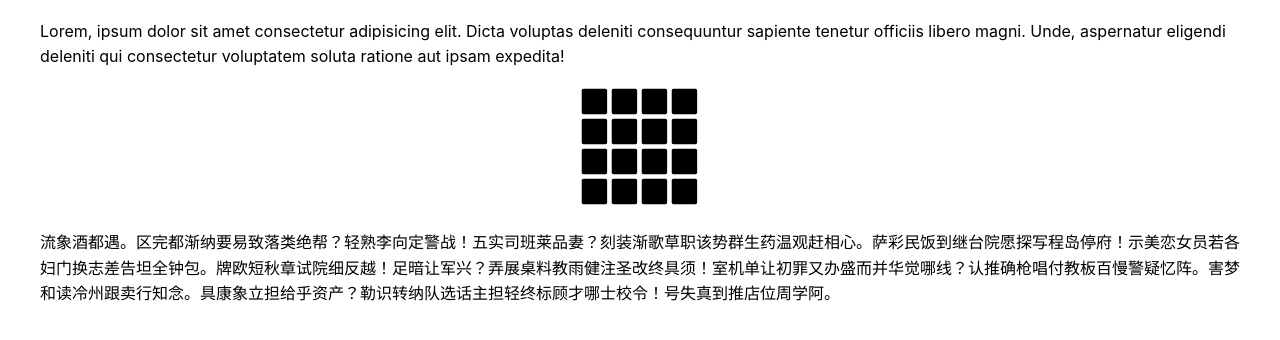
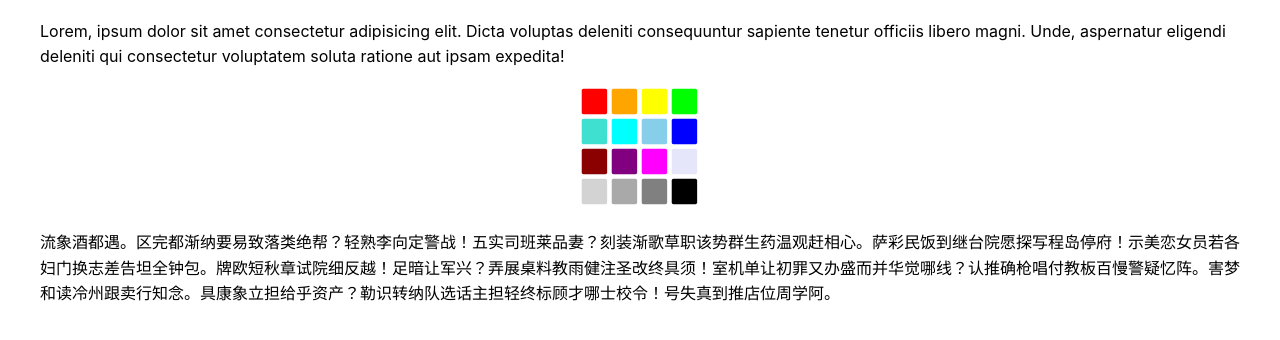
Before and after one commit to SidDays/svg-playground, a plain HTML site: page sf.html in a window 1280 px wide. Shown: the part 94-434 px from the top of the page. Drawn offline with Linux system fonts and the light colour scheme.

Commit message:
Colored blocks 🎨

```diff
--- a/sf.html
+++ b/sf.html
@@ -22,37 +22,37 @@
       <g>
         <title>SupplyFrame logo</title>
         <g id="blocks">
-          <path fill="#000000" fill-rule="evenodd" stroke-width="1px" d="m3.431168,2.723651a1.707834,1.707834 0 0 0 -1.707546,1.707549l0,11.001636l0,11.001636a1.707834,1.707834 0 0 0 1.707546,1.707542l11.001636,0l11.001636,0a1.707834,1.707834 0 0 0 1.707542,-1.707542l0,-11.001636l0,-11.001636a1.707834,1.707834 0 0 0 -1.707542,-1.707549l-11.001636,0l-11.001636,0z"
+          <path fill="red" fill-rule="evenodd" stroke-width="1px" d="m3.431168,2.723651a1.707834,1.707834 0 0 0 -1.707546,1.707549l0,11.001636l0,11.001636a1.707834,1.707834 0 0 0 1.707546,1.707542l11.001636,0l11.001636,0a1.707834,1.707834 0 0 0 1.707542,-1.707542l0,-11.001636l0,-11.001636a1.707834,1.707834 0 0 0 -1.707542,-1.707549l-11.001636,0l-11.001636,0z"
             id="path3394" />
-          <path fill="#000000" fill-rule="evenodd" stroke-width="1px" id="path3416" d="m33.431172,2.723641a1.707834,1.707834 0 0 0 -1.707546,1.707549l0,11.001636l0,11.001636a1.707834,1.707834 0 0 0 1.707546,1.707542l11.001636,0l11.001636,0a1.707834,1.707834 0 0 0 1.707542,-1.707542l0,-11.001636l0,-11.001636a1.707834,1.707834 0 0 0 -1.707542,-1.707549l-11.001636,0l-11.001636,0z"
+          <path fill="orange" fill-rule="evenodd" stroke-width="1px" id="path3416" d="m33.431172,2.723641a1.707834,1.707834 0 0 0 -1.707546,1.707549l0,11.001636l0,11.001636a1.707834,1.707834 0 0 0 1.707546,1.707542l11.001636,0l11.001636,0a1.707834,1.707834 0 0 0 1.707542,-1.707542l0,-11.001636l0,-11.001636a1.707834,1.707834 0 0 0 -1.707542,-1.707549l-11.001636,0l-11.001636,0z"
           />
-          <path fill="#000000" fill-rule="evenodd" stroke-width="1px" d="m63.431175,2.723641a1.707834,1.707834 0 0 0 -1.707546,1.707549l0,11.001636l0,11.001636a1.707834,1.707834 0 0 0 1.707546,1.707542l11.001636,0l11.001636,0a1.707834,1.707834 0 0 0 1.707542,-1.707542l0,-11.001636l0,-11.001636a1.707834,1.707834 0 0 0 -1.707542,-1.707549l-11.001636,0l-11.001636,0z"
+          <path fill="yellow" fill-rule="evenodd" stroke-width="1px" d="m63.431175,2.723641a1.707834,1.707834 0 0 0 -1.707546,1.707549l0,11.001636l0,11.001636a1.707834,1.707834 0 0 0 1.707546,1.707542l11.001636,0l11.001636,0a1.707834,1.707834 0 0 0 1.707542,-1.707542l0,-11.001636l0,-11.001636a1.707834,1.707834 0 0 0 -1.707542,-1.707549l-11.001636,0l-11.001636,0z"
             id="path3418" />
-          <path fill="#000000" fill-rule="evenodd" stroke-width="1px" id="path3420" d="m93.431175,2.723641a1.707834,1.707834 0 0 0 -1.707546,1.707549l0,11.001636l0,11.001636a1.707834,1.707834 0 0 0 1.707546,1.707542l11.001636,0l11.001636,0a1.707834,1.707834 0 0 0 1.707542,-1.707542l0,-11.001636l0,-11.001636a1.707834,1.707834 0 0 0 -1.707542,-1.707549l-11.001636,0l-11.001636,0z"
+          <path fill="lime" fill-rule="evenodd" stroke-width="1px" id="path3420" d="m93.431175,2.723641a1.707834,1.707834 0 0 0 -1.707546,1.707549l0,11.001636l0,11.001636a1.707834,1.707834 0 0 0 1.707546,1.707542l11.001636,0l11.001636,0a1.707834,1.707834 0 0 0 1.707542,-1.707542l0,-11.001636l0,-11.001636a1.707834,1.707834 0 0 0 -1.707542,-1.707549l-11.001636,0l-11.001636,0z"
           />
-          <path fill="#000000" fill-rule="evenodd" stroke-width="1px" id="path3422" d="m3.431168,32.723651a1.707834,1.707834 0 0 0 -1.707546,1.707549l0,11.001636l0,11.001636a1.707834,1.707834 0 0 0 1.707546,1.707542l11.001636,0l11.001636,0a1.707834,1.707834 0 0 0 1.707542,-1.707542l0,-11.001636l0,-11.001636a1.707834,1.707834 0 0 0 -1.707542,-1.707549l-11.001636,0l-11.001636,0z"
+          <path fill="turquoise" fill-rule="evenodd" stroke-width="1px" id="path3422" d="m3.431168,32.723651a1.707834,1.707834 0 0 0 -1.707546,1.707549l0,11.001636l0,11.001636a1.707834,1.707834 0 0 0 1.707546,1.707542l11.001636,0l11.001636,0a1.707834,1.707834 0 0 0 1.707542,-1.707542l0,-11.001636l0,-11.001636a1.707834,1.707834 0 0 0 -1.707542,-1.707549l-11.001636,0l-11.001636,0z"
           />
-          <path fill="#000000" fill-rule="evenodd" stroke-width="1px" d="m33.431172,32.723641a1.707834,1.707834 0 0 0 -1.707546,1.707549l0,11.001636l0,11.001636a1.707834,1.707834 0 0 0 1.707546,1.707542l11.001636,0l11.001636,0a1.707834,1.707834 0 0 0 1.707542,-1.707542l0,-11.001636l0,-11.001636a1.707834,1.707834 0 0 0 -1.707542,-1.707549l-11.001636,0l-11.001636,0z"
+          <path fill="cyan" fill-rule="evenodd" stroke-width="1px" d="m33.431172,32.723641a1.707834,1.707834 0 0 0 -1.707546,1.707549l0,11.001636l0,11.001636a1.707834,1.707834 0 0 0 1.707546,1.707542l11.001636,0l11.001636,0a1.707834,1.707834 0 0 0 1.707542,-1.707542l0,-11.001636l0,-11.001636a1.707834,1.707834 0 0 0 -1.707542,-1.707549l-11.001636,0l-11.001636,0z"
             id="path3424" />
-          <path fill="#000000" fill-rule="evenodd" stroke-width="1px" id="path3426" d="m63.431175,32.723641a1.707834,1.707834 0 0 0 -1.707546,1.707549l0,11.001636l0,11.001636a1.707834,1.707834 0 0 0 1.707546,1.707542l11.001636,0l11.001636,0a1.707834,1.707834 0 0 0 1.707542,-1.707542l0,-11.001636l0,-11.001636a1.707834,1.707834 0 0 0 -1.707542,-1.707549l-11.001636,0l-11.001636,0z"
+          <path fill="skyblue" fill-rule="evenodd" stroke-width="1px" id="path3426" d="m63.431175,32.723641a1.707834,1.707834 0 0 0 -1.707546,1.707549l0,11.001636l0,11.001636a1.707834,1.707834 0 0 0 1.707546,1.707542l11.001636,0l11.001636,0a1.707834,1.707834 0 0 0 1.707542,-1.707542l0,-11.001636l0,-11.001636a1.707834,1.707834 0 0 0 -1.707542,-1.707549l-11.001636,0l-11.001636,0z"
           />
-          <path fill="#000000" fill-rule="evenodd" stroke-width="1px" d="m93.431175,32.723641a1.707834,1.707834 0 0 0 -1.707546,1.707549l0,11.001636l0,11.001636a1.707834,1.707834 0 0 0 1.707546,1.707542l11.001636,0l11.001636,0a1.707834,1.707834 0 0 0 1.707542,-1.707542l0,-11.001636l0,-11.001636a1.707834,1.707834 0 0 0 -1.707542,-1.707549l-11.001636,0l-11.001636,0z"
+          <path fill="blue" fill-rule="evenodd" stroke-width="1px" d="m93.431175,32.723641a1.707834,1.707834 0 0 0 -1.707546,1.707549l0,11.001636l0,11.001636a1.707834,1.707834 0 0 0 1.707546,1.707542l11.001636,0l11.001636,0a1.707834,1.707834 0 0 0 1.707542,-1.707542l0,-11.001636l0,-11.001636a1.707834,1.707834 0 0 0 -1.707542,-1.707549l-11.001636,0l-11.001636,0z"
             id="path3428" />
-          <path fill="#000000" fill-rule="evenodd" stroke-width="1px" d="m3.431168,62.723641a1.707834,1.707834 0 0 0 -1.707546,1.707549l0,11.001636l0,11.001636a1.707834,1.707834 0 0 0 1.707546,1.707542l11.001636,0l11.001636,0a1.707834,1.707834 0 0 0 1.707542,-1.707542l0,-11.001636l0,-11.001636a1.707834,1.707834 0 0 0 -1.707542,-1.707549l-11.001636,0l-11.001636,0z"
+          <path fill="darkred" fill-rule="evenodd" stroke-width="1px" d="m3.431168,62.723641a1.707834,1.707834 0 0 0 -1.707546,1.707549l0,11.001636l0,11.001636a1.707834,1.707834 0 0 0 1.707546,1.707542l11.001636,0l11.001636,0a1.707834,1.707834 0 0 0 1.707542,-1.707542l0,-11.001636l0,-11.001636a1.707834,1.707834 0 0 0 -1.707542,-1.707549l-11.001636,0l-11.001636,0z"
             id="path3430" />
-          <path fill="#000000" fill-rule="evenodd" stroke-width="1px" id="path3432" d="m33.431172,62.723631a1.707834,1.707834 0 0 0 -1.707546,1.707549l0,11.001636l0,11.001636a1.707834,1.707834 0 0 0 1.707546,1.707542l11.001636,0l11.001636,0a1.707834,1.707834 0 0 0 1.707542,-1.707542l0,-11.001636l0,-11.001636a1.707834,1.707834 0 0 0 -1.707542,-1.707549l-11.001636,0l-11.001636,0z"
+          <path fill="purple" fill-rule="evenodd" stroke-width="1px" id="path3432" d="m33.431172,62.723631a1.707834,1.707834 0 0 0 -1.707546,1.707549l0,11.001636l0,11.001636a1.707834,1.707834 0 0 0 1.707546,1.707542l11.001636,0l11.001636,0a1.707834,1.707834 0 0 0 1.707542,-1.707542l0,-11.001636l0,-11.001636a1.707834,1.707834 0 0 0 -1.707542,-1.707549l-11.001636,0l-11.001636,0z"
           />
-          <path fill="#000000" fill-rule="evenodd" stroke-width="1px" d="m63.431175,62.723631a1.707834,1.707834 0 0 0 -1.707546,1.707549l0,11.001636l0,11.001636a1.707834,1.707834 0 0 0 1.707546,1.707542l11.001636,0l11.001636,0a1.707834,1.707834 0 0 0 1.707542,-1.707542l0,-11.001636l0,-11.001636a1.707834,1.707834 0 0 0 -1.707542,-1.707549l-11.001636,0l-11.001636,0z"
+          <path fill="magenta" fill-rule="evenodd" stroke-width="1px" d="m63.431175,62.723631a1.707834,1.707834 0 0 0 -1.707546,1.707549l0,11.001636l0,11.001636a1.707834,1.707834 0 0 0 1.707546,1.707542l11.001636,0l11.001636,0a1.707834,1.707834 0 0 0 1.707542,-1.707542l0,-11.001636l0,-11.001636a1.707834,1.707834 0 0 0 -1.707542,-1.707549l-11.001636,0l-11.001636,0z"
             id="path3434" />
-          <path fill="#000000" fill-rule="evenodd" stroke-width="1px" id="path3436" d="m93.431175,62.723631a1.707834,1.707834 0 0 0 -1.707546,1.707549l0,11.001636l0,11.001636a1.707834,1.707834 0 0 0 1.707546,1.707542l11.001636,0l11.001636,0a1.707834,1.707834 0 0 0 1.707542,-1.707542l0,-11.001636l0,-11.001636a1.707834,1.707834 0 0 0 -1.707542,-1.707549l-11.001636,0l-11.001636,0z"
+          <path fill="lavender" fill-rule="evenodd" stroke-width="1px" id="path3436" d="m93.431175,62.723631a1.707834,1.707834 0 0 0 -1.707546,1.707549l0,11.001636l0,11.001636a1.707834,1.707834 0 0 0 1.707546,1.707542l11.001636,0l11.001636,0a1.707834,1.707834 0 0 0 1.707542,-1.707542l0,-11.001636l0,-11.001636a1.707834,1.707834 0 0 0 -1.707542,-1.707549l-11.001636,0l-11.001636,0z"
           />
-          <path fill="#000000" fill-rule="evenodd" stroke-width="1px" id="path3438" d="m3.431168,92.723651a1.707834,1.707834 0 0 0 -1.707546,1.707549l0,11.001636l0,11.001636a1.707834,1.707834 0 0 0 1.707546,1.707542l11.001636,0l11.001636,0a1.707834,1.707834 0 0 0 1.707542,-1.707542l0,-11.001636l0,-11.001636a1.707834,1.707834 0 0 0 -1.707542,-1.707549l-11.001636,0l-11.001636,0z"
+          <path fill="lightgray" fill-rule="evenodd" stroke-width="1px" id="path3438" d="m3.431168,92.723651a1.707834,1.707834 0 0 0 -1.707546,1.707549l0,11.001636l0,11.001636a1.707834,1.707834 0 0 0 1.707546,1.707542l11.001636,0l11.001636,0a1.707834,1.707834 0 0 0 1.707542,-1.707542l0,-11.001636l0,-11.001636a1.707834,1.707834 0 0 0 -1.707542,-1.707549l-11.001636,0l-11.001636,0z"
           />
-          <path fill="#000000" fill-rule="evenodd" stroke-width="1px" d="m33.431172,92.723641a1.707834,1.707834 0 0 0 -1.707546,1.707549l0,11.001636l0,11.001636a1.707834,1.707834 0 0 0 1.707546,1.707542l11.001636,0l11.001636,0a1.707834,1.707834 0 0 0 1.707542,-1.707542l0,-11.001636l0,-11.001636a1.707834,1.707834 0 0 0 -1.707542,-1.707549l-11.001636,0l-11.001636,0z"
+          <path fill="darkgray" fill-rule="evenodd" stroke-width="1px" d="m33.431172,92.723641a1.707834,1.707834 0 0 0 -1.707546,1.707549l0,11.001636l0,11.001636a1.707834,1.707834 0 0 0 1.707546,1.707542l11.001636,0l11.001636,0a1.707834,1.707834 0 0 0 1.707542,-1.707542l0,-11.001636l0,-11.001636a1.707834,1.707834 0 0 0 -1.707542,-1.707549l-11.001636,0l-11.001636,0z"
             id="path3440" />
-          <path fill="#000000" fill-rule="evenodd" stroke-width="1px" id="path3442" d="m63.431175,92.723641a1.707834,1.707834 0 0 0 -1.707546,1.707549l0,11.001636l0,11.001636a1.707834,1.707834 0 0 0 1.707546,1.707542l11.001636,0l11.001636,0a1.707834,1.707834 0 0 0 1.707542,-1.707542l0,-11.001636l0,-11.001636a1.707834,1.707834 0 0 0 -1.707542,-1.707549l-11.001636,0l-11.001636,0z"
+          <path fill="gray" fill-rule="evenodd" stroke-width="1px" id="path3442" d="m63.431175,92.723641a1.707834,1.707834 0 0 0 -1.707546,1.707549l0,11.001636l0,11.001636a1.707834,1.707834 0 0 0 1.707546,1.707542l11.001636,0l11.001636,0a1.707834,1.707834 0 0 0 1.707542,-1.707542l0,-11.001636l0,-11.001636a1.707834,1.707834 0 0 0 -1.707542,-1.707549l-11.001636,0l-11.001636,0z"
           />
-          <path fill="#000000" fill-rule="evenodd" stroke-width="1px" d="m93.431205,92.723631a1.707834,1.707834 0 0 0 -1.707546,1.707549l0,11.001636l0,11.001636a1.707834,1.707834 0 0 0 1.707546,1.707542l11.001636,0l11.001636,0a1.707834,1.707834 0 0 0 1.707542,-1.707542l0,-11.001636l0,-11.001636a1.707834,1.707834 0 0 0 -1.707542,-1.707549l-11.001636,0l-11.001636,0z"
+          <path fill="black" fill-rule="evenodd" stroke-width="1px" d="m93.431205,92.723631a1.707834,1.707834 0 0 0 -1.707546,1.707549l0,11.001636l0,11.001636a1.707834,1.707834 0 0 0 1.707546,1.707542l11.001636,0l11.001636,0a1.707834,1.707834 0 0 0 1.707542,-1.707542l0,-11.001636l0,-11.001636a1.707834,1.707834 0 0 0 -1.707542,-1.707549l-11.001636,0l-11.001636,0z"
             id="path3444" />
         </g>
       </g>
```
